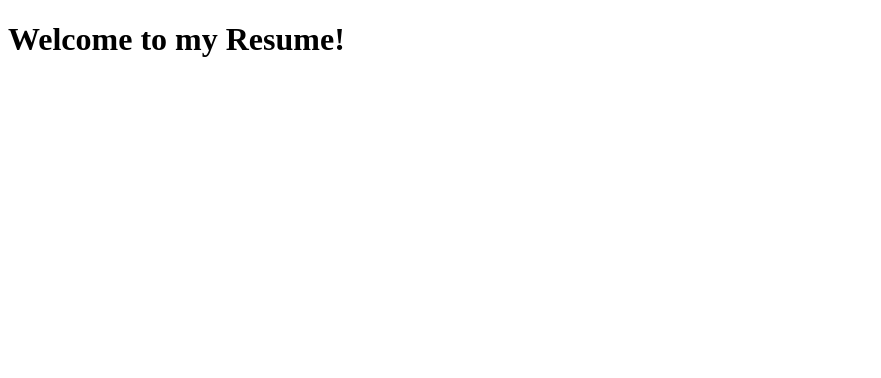
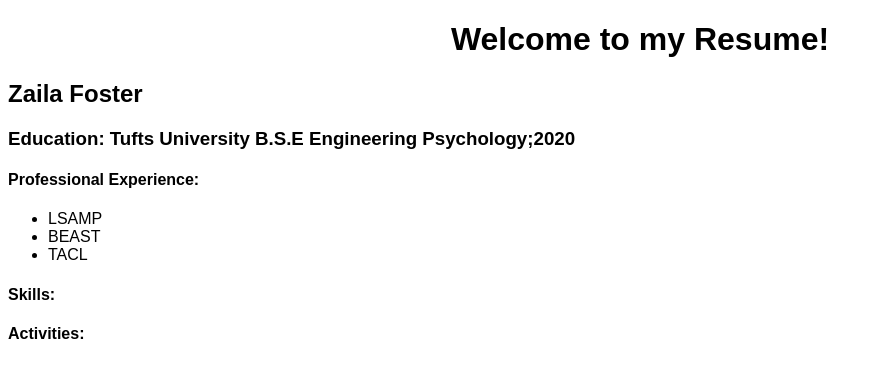
Before and after one commit to zfoste01/-zfoste01-.githut.io, a plain HTML site: page resume.html in a window 1280 px wide. Shown: the whole page, without its empty margins (0-881 px from the left). Drawn offline with Linux system fonts and the light colour scheme.

Commit message:
Update resume.html
resume framework

```diff
--- a/resume.html
+++ b/resume.html
@@ -3,13 +3,23 @@
 <html> <!-- This is an HTML document -->
 
 <head> <!-- page info goes here -->
-	<title>Resume</title>
+	<title>resume</title>
 	<meta charset="utf-8" />
-	<link href="resumestyle.css" rel"stylesheet" />
+	<link href="resumestyle.css" rel="stylesheet" />
 </head>
 
 <body> <!-- Content of the page goes here -->
 	<h1>Welcome to my Resume!</h1>
+	<h2>Zaila Foster</h2>
+	<h3>Education: Tufts University B.S.E Engineering Psychology;2020</h3>
+	<h4>Professional Experience:</h4>
+	<ul>
+	<li>LSAMP</li>
+	<li>BEAST</li>
+	<li>TACL</li>
+	</ul>
+	<h4>Skills:</h4>
+	<h4>Activities:</h4>
 
 </body>
 
```
